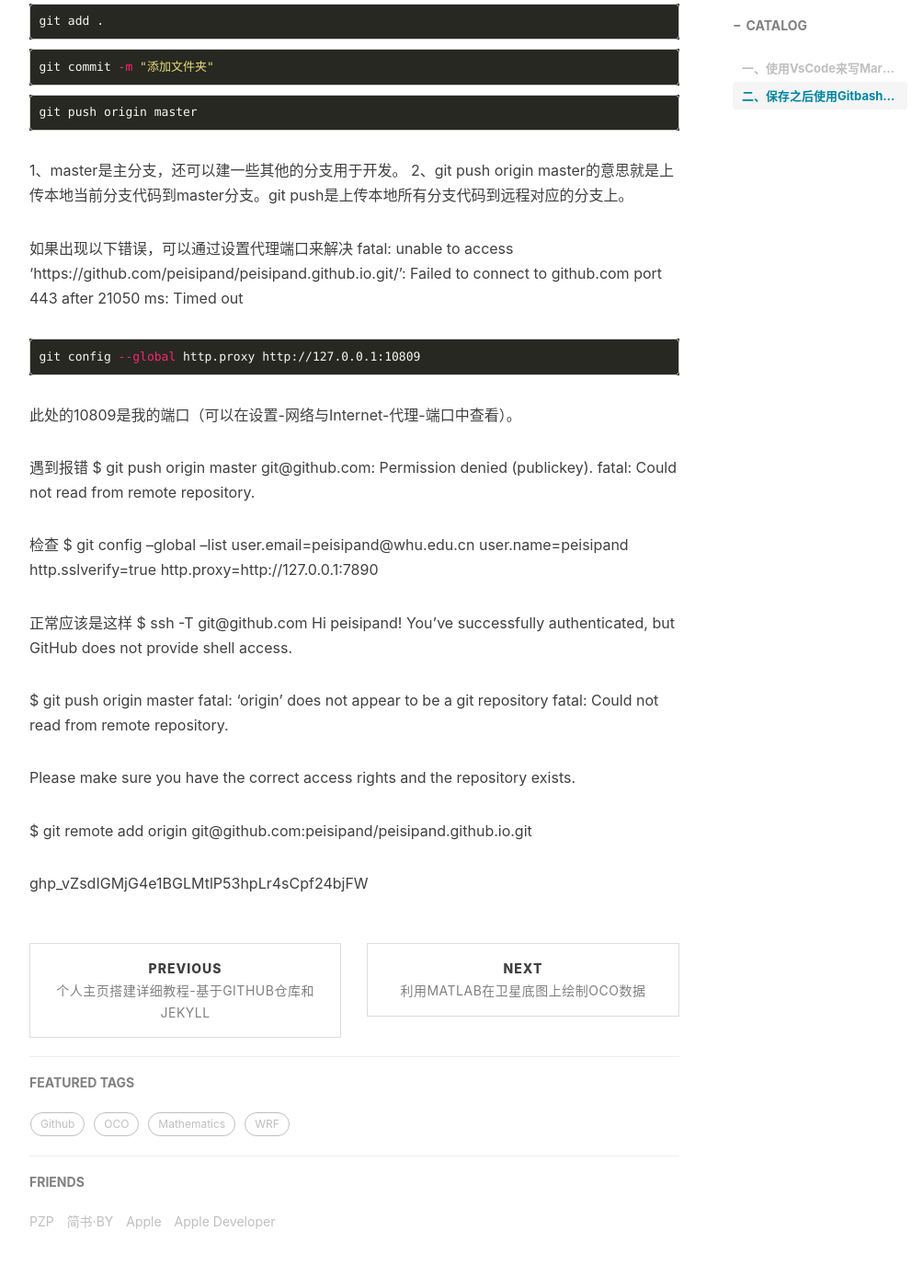
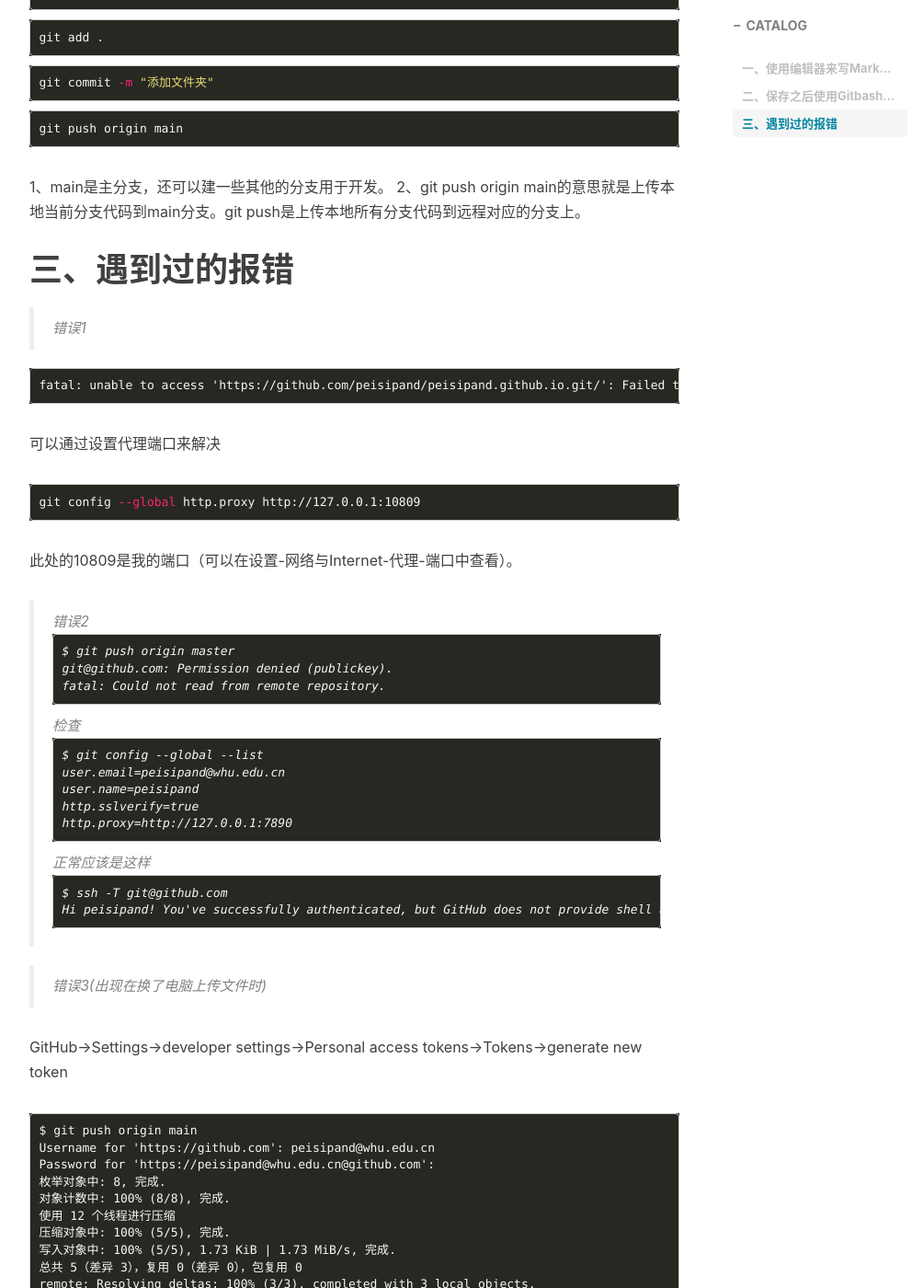
Before and after one commit to peisipand/peisipand.github.io, a Jekyll site: the page built from _posts/2022-04-13-Using GitBash to manage homepage.md, in a window 1280 px wide and 1400 px high, scrolled down 850 px. Shown: the whole window at 92% size, without its empty margins (233-1237 px from the left). Built offline with Jekyll 4.4.1, drawn with Linux system fonts in a browser that asks for light colours; nearby versions of some CDN libraries; comment, search, counter and statistics services are not loaded; some of the changed text lies outside the part shown.

Commit message:
添加文件夹

````diff
--- a/_posts/2022-04-13-Using GitBash to manage homepage.md
+++ b/_posts/2022-04-13-Using GitBash to manage homepage.md
@@ -17,14 +17,16 @@ tags:
 
 ---
 
-# 一、使用VsCode来写Markdown语言的博客
+# 一、使用编辑器来写Markdown语言的博客
 
-Ctrl + Shift + V 可以编辑查看效果
+Ctrl + Alt + V 可以查看效果 (VsCode)
+
+Ctrl + / 可以查看效果 (Typora)
 
 # 二、保存之后使用Gitbash上传
 
 ```bash
-git init
+git init (或者git clone ***)
 ```
 
 ```bash
@@ -36,47 +38,60 @@ git commit -m "添加文件夹"
 ```
 
 ```bash
-git push origin master
+git push origin main
 ```
 
-1、master是主分支，还可以建一些其他的分支用于开发。
-2、git push origin master的意思就是上传本地当前分支代码到master分支。git push是上传本地所有分支代码到远程对应的分支上。
+1、main是主分支，还可以建一些其他的分支用于开发。
+2、git push origin main的意思就是上传本地当前分支代码到main分支。git push是上传本地所有分支代码到远程对应的分支上。
 
+# 三、遇到过的报错
 
-如果出现以下错误，可以通过设置代理端口来解决
+>错误1
+
+```
 fatal: unable to access 'https://github.com/peisipand/peisipand.github.io.git/': Failed to connect to github.com port 443 after 21050 ms: Timed out
+```
+可以通过设置代理端口来解决
 ```bash
 git config --global http.proxy http://127.0.0.1:10809
 ```
 此处的10809是我的端口（可以在设置-网络与Internet-代理-端口中查看）。
 
-遇到报错
+>错误2
+```
 $ git push origin master
 git@github.com: Permission denied (publickey).
 fatal: Could not read from remote repository.
-
+```
 检查
+```
 $ git config --global --list
 user.email=peisipand@whu.edu.cn
 user.name=peisipand
 http.sslverify=true
 http.proxy=http://127.0.0.1:7890
-
+```
 正常应该是这样
+```
 $ ssh -T git@github.com
 Hi peisipand! You've successfully authenticated, but GitHub does not provide shell access.
+```
 
 
-$ git push origin master
-fatal: 'origin' does not appear to be a git repository
-fatal: Could not read from remote repository.
+>错误3(出现在换了电脑上传文件时)
 
-Please make sure you have the correct access rights
-and the repository exists.
-
-
-$ git remote add origin git@github.com:peisipand/peisipand.github.io.git
-
-
-
-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
+GitHub->Settings->developer settings->Personal access tokens->Tokens->generate new token
+```
+$ git push origin main
+Username for 'https://github.com': peisipand@whu.edu.cn
+Password for 'https://peisipand@whu.edu.cn@github.com':
+枚举对象中: 8, 完成.
+对象计数中: 100% (8/8), 完成.
+使用 12 个线程进行压缩
+压缩对象中: 100% (5/5), 完成.
+写入对象中: 100% (5/5), 1.73 KiB | 1.73 MiB/s, 完成.
+总共 5（差异 3），复用 0（差异 0），包复用 0
+remote: Resolving deltas: 100% (3/3), completed with 3 local objects.
+To https://github.com/peisipand/peisipand.github.io.git
+   cc1fe06..45c9e0e  main -> main
+```
````
